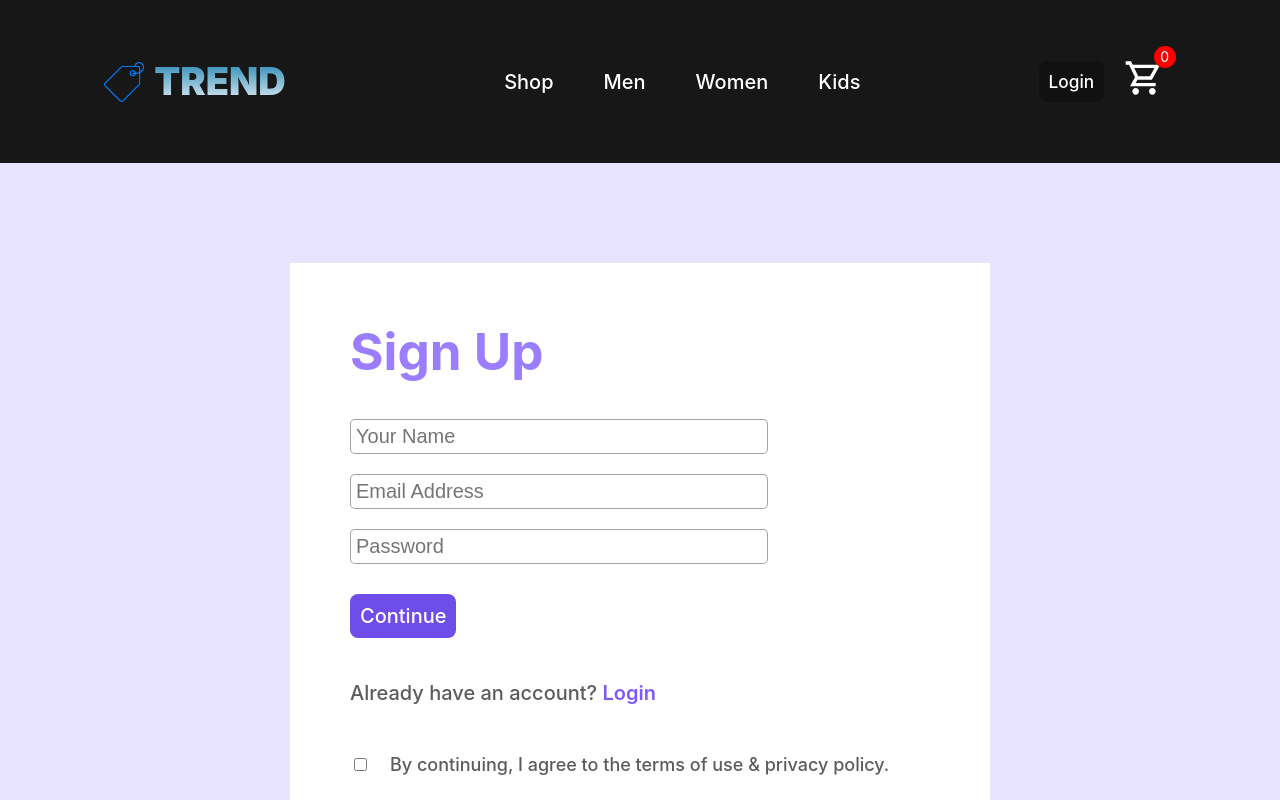
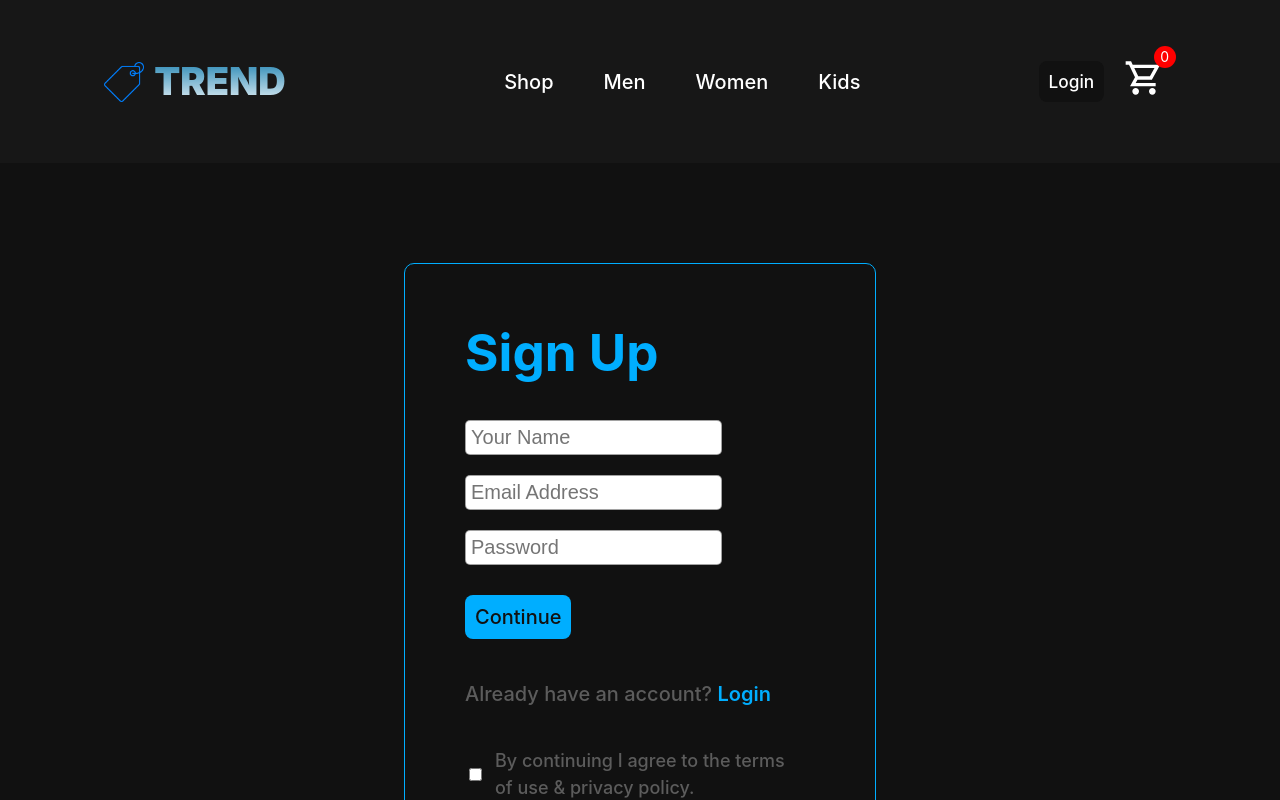
Before and after one commit to DontStopPrograming/e-commerce-clothing, a React (Vite) app: page /login in a window 1280 px wide. Shown: the top 800 px of the page. Built offline with nearby package versions, Linux system fonts and the light colour scheme.

Commit message:
LoginSignUp Component - modified the design of login

```diff
--- a/src/components/Pages/CSS/loginSignUp.css
+++ b/src/components/Pages/CSS/loginSignUp.css
@@ -1,21 +1,22 @@
 .loginSignup {
     width: 100%;
     height: 80vh;
-    background: #e8e3fe;
+    background: #111111;
     padding-top: 100px;
 }
 
 .loginSignup-container {
-    width: 580px;
+    width: 350px;
     height: 600px;
-    background: white;
     margin: auto;
     padding: 40px 60px;
+    border: solid 1px #00aeff;
+    border-radius: 10px;
 }
 
 .loginSignup-container h1 {
     margin: 20px 0px;
-    color: #9a7eff;
+    color: #00aeff;
 }
 
 .loginSingup-fields {
@@ -32,7 +33,7 @@
     border-radius: 5px;
     padding: 5px;
     outline: none;
-    color: #232323;
+
     margin-top: 20px;
     font-size: 20px;
     -webkit-border-radius: 5px;
@@ -49,8 +50,8 @@
 
 
     padding: 10px;
-    color: white;
-    background: #6f4deb;
+    color: #111111;
+    background: #00aeff;
     margin-top: 30px;
     border: none;
     font-size: 20px;
@@ -66,7 +67,7 @@
 }
 
 .loginSignup-login span {
-    color: #7d5afd;
+    color: #00aeff;
     font-weight: 600;
 
 }
@@ -74,8 +75,8 @@
 .loginSignup-agree {
     display: flex;
     align-items: center;
-    margin-top: 25px;
-    gap: 20px;
+    margin-top: 20px;
+    gap: 10px;
     color: #5c5c5c;
     font-size: 18px;
     font-weight: 500;
--- a/src/components/Pages/LoginSignUp.jsx
+++ b/src/components/Pages/LoginSignUp.jsx
@@ -16,7 +16,7 @@ export const LoginSignUp = () => {
                 <p className='loginSignup-login'>  Already have an account?  <span> Login </span> </p>
                 <div className='loginSignup-agree'>
                     <input type="checkbox" name='' id='' />
-                    <p> By continuing, I agree to the terms of use & privacy policy. </p>
+                    <p> By continuing I agree to the terms <br /> of use & privacy policy. </p>
                 </div>
             </div>
         </div>
```
